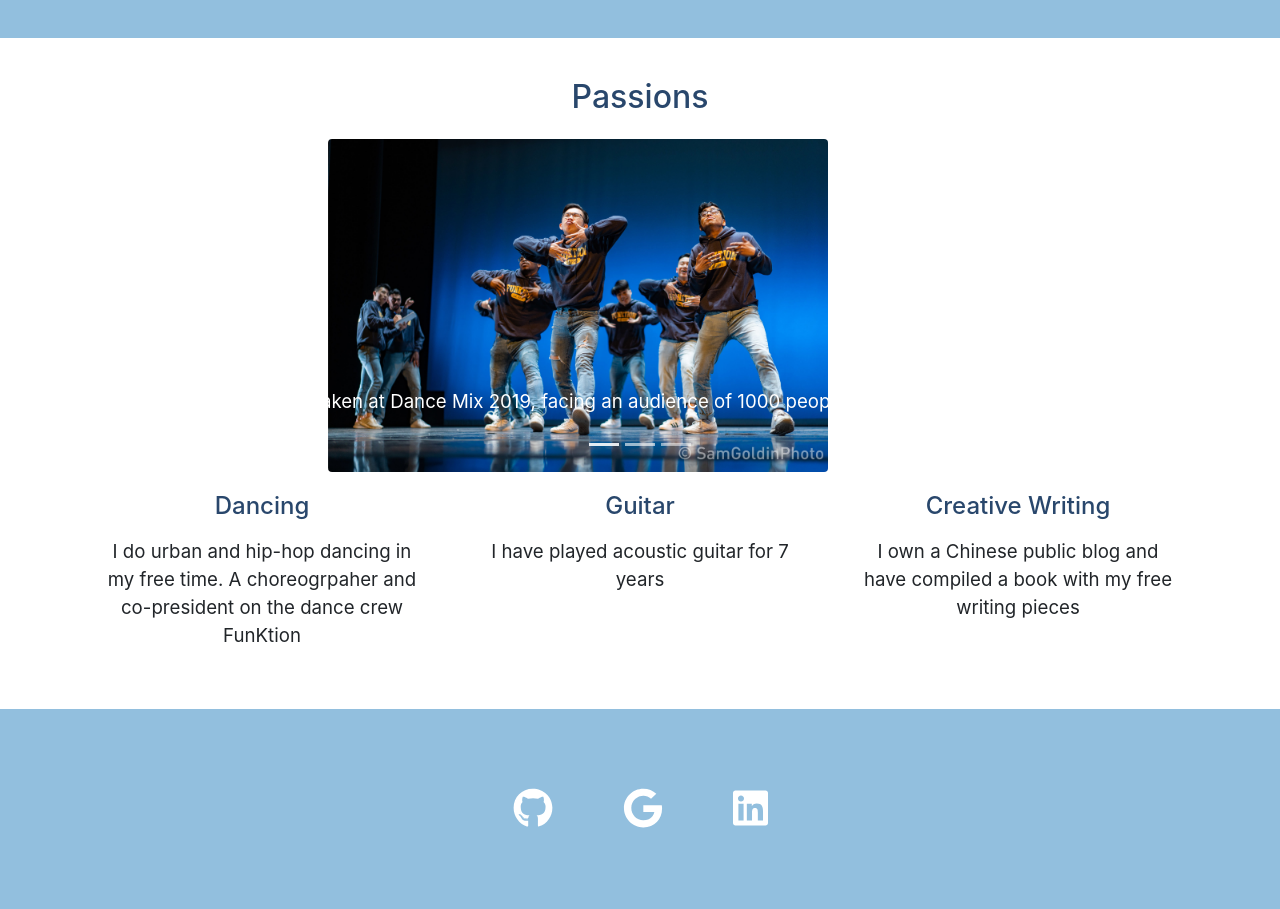
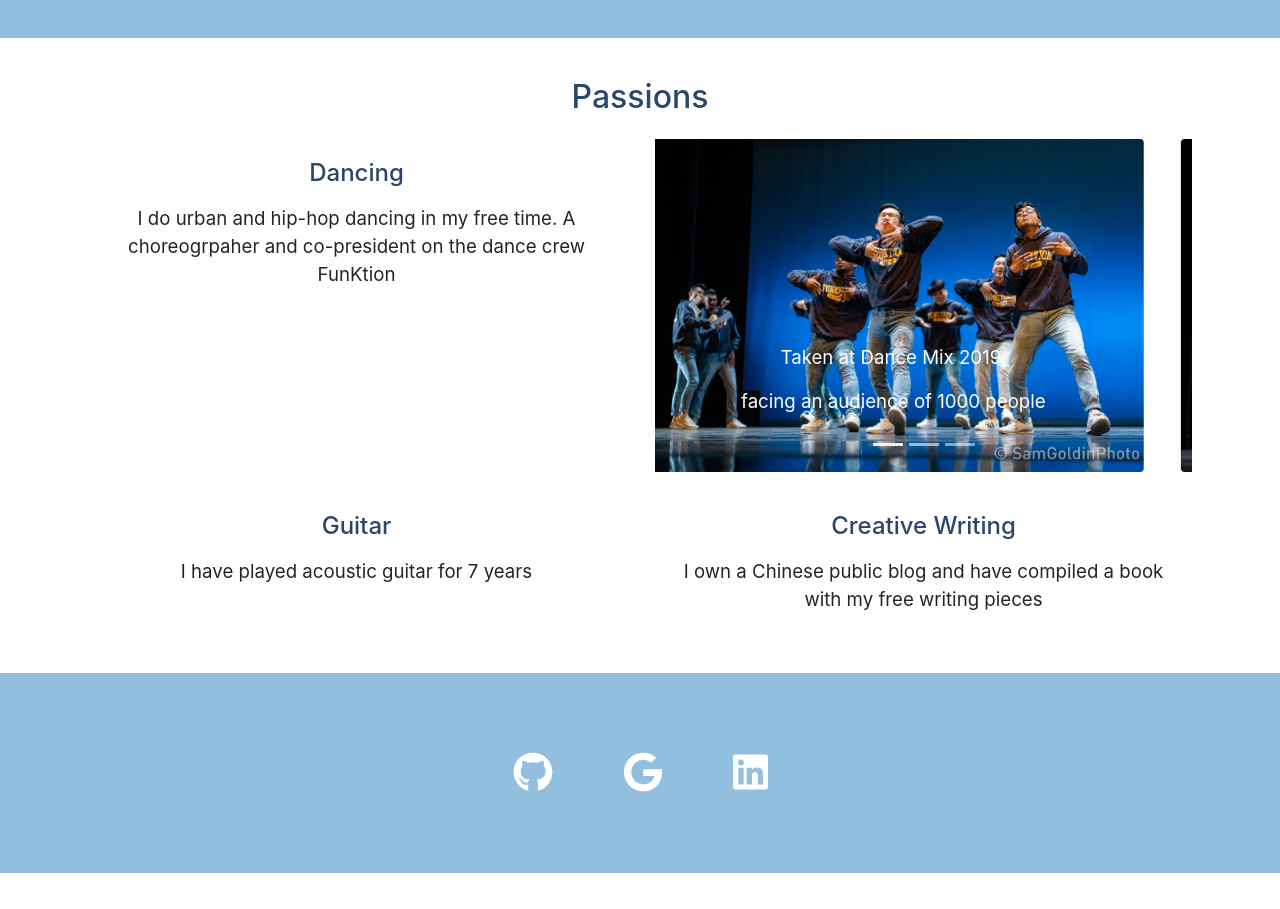
Before and after one commit to kevinpjk/website, a React (Create React App) app: page / in a window 1280 px wide. Shown: the part 1140-2049 px from the top of the page. After the commit the page ends 2013 px from the top, so only its background shows below. Built offline with nearby package versions, Linux system fonts and the light colour scheme.

Commit message:
carousel

```diff
--- a/src/Home.js
+++ b/src/Home.js
@@ -103,12 +103,21 @@ export const Home = () => {
             <h2 className="title">Passions</h2>
             <Container>
                 <div className="passions">
+                    <Row>
+                        <Col>
+                            <h4 className="subtitle">Dancing</h4>
+                            <Container>
+                                <p>I do urban and hip-hop dancing in my free time. A choreogrpaher and co-president on the dance crew FunKtion</p>
+                            </Container>
+                        </Col>
 
+                        <Col>
                             <Carousel>
                                 <Carousel.Item>
                                     <Image src={dance1} alt="Dance 1" rounded style={{width:500, height:333}}/>
                                     <Carousel.Caption>
-                                <p>Taken at Dance Mix 2019, facing an audience of 1000 people</p>
+                                        <p>Taken at Dance Mix 2019,</p>
+                                        <p>facing an audience of 1000 people</p>
                                     </Carousel.Caption>
                                 </Carousel.Item>
                                 <Carousel.Item>
@@ -117,18 +126,17 @@ export const Home = () => {
                                 <Carousel.Item>
                                     <Image src={dance3} alt="Dance 3" rounded style={{width:500, height:333}}/>
                                     <Carousel.Caption>
-                                <p>Taken at Barnite Winter 2019, performing with dance crews around Mid-west</p>
+                                        <p>Taken at Barnite Winter 2019,</p>
+                                        <p>performing with dance crews around Mid-west</p>
                                     </Carousel.Caption>
                                 </Carousel.Item>
                             </Carousel>
+                        </Col>
+                    </Row>
+
+                    <div className="spacing"></div>
 
                     <Row>
-                        <Col>
-                            <h4 className="subtitle">Dancing</h4>
-                            <Container>
-                                <p>I do urban and hip-hop dancing in my free time. A choreogrpaher and co-president on the dance crew FunKtion</p>
-                            </Container>
-                        </Col>
                         <Col>
                             <h4 className="subtitle">Guitar</h4>
                             <Container>
```
Lines whose indentation alone changed are shown as unchanged.
